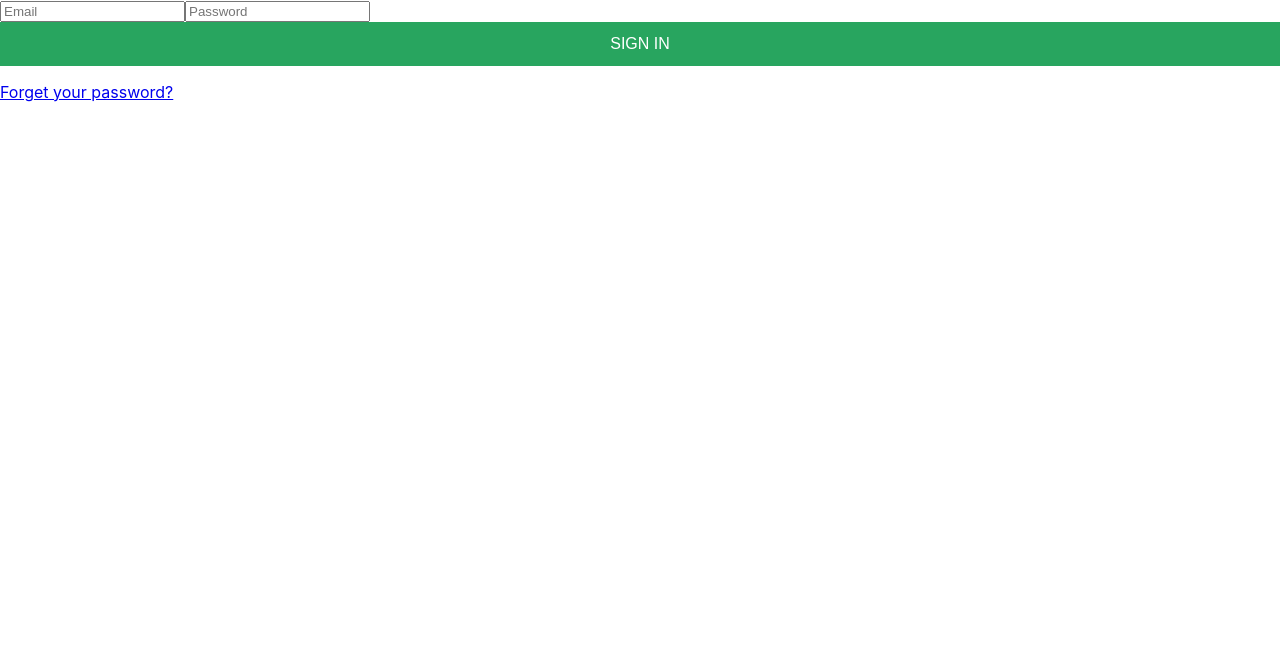
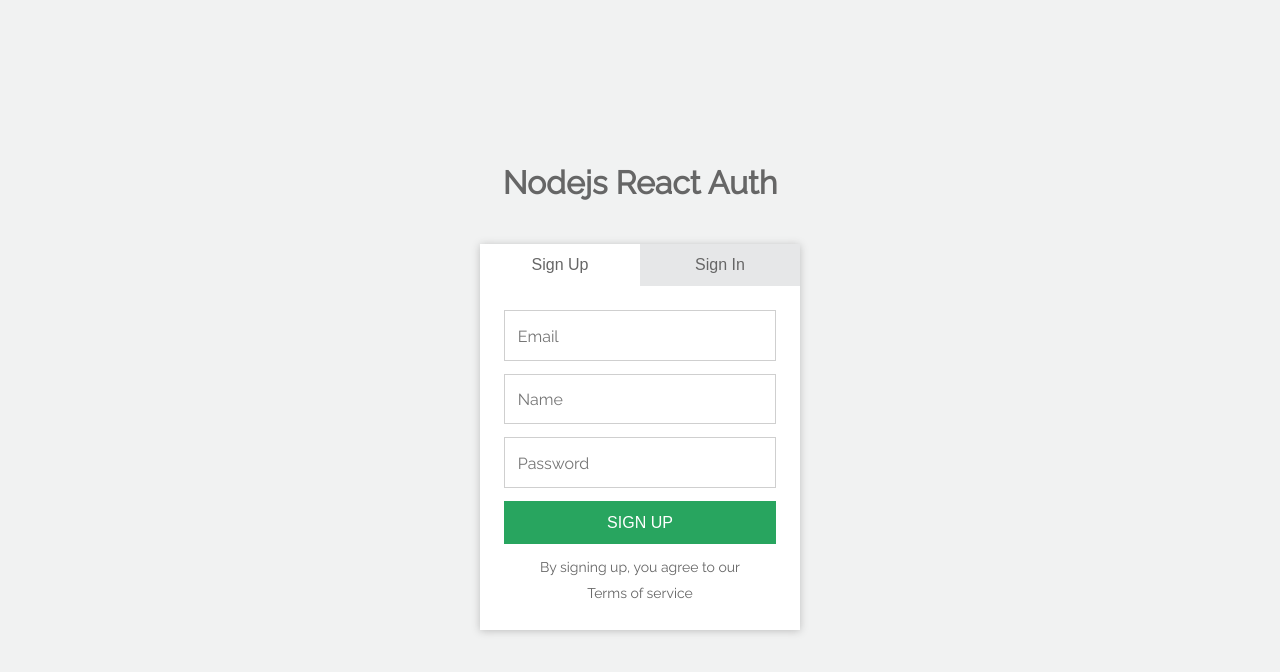
Before and after one commit to adeshpande7206/react-node-auth, a React (Create React App) app: page / in a window 1280 px wide. Shown: the top 672 px of the page. Built offline with nearby package versions, Linux system fonts and the light colour scheme.

Commit message:
add react-router, signup component and styles

```diff
--- a/package.json
+++ b/package.json
@@ -8,6 +8,7 @@
     "@testing-library/user-event": "^12.1.10",
     "react": "^17.0.2",
     "react-dom": "^17.0.2",
+    "react-router-dom": "^5.3.0",
     "react-scripts": "4.0.3",
     "web-vitals": "^1.0.1"
   },
--- a/src/components/App.js
+++ b/src/components/App.js
@@ -1,9 +1,14 @@
-import Signin from "./Auth/Signin";
+import { BrowserRouter as Router, Switch, Route } from "react-router-dom";
+import Auth from "./Auth/Auth";
 
 function App() {
   return (
     <div className="App">
-      <Signin />
+      <Router>
+        <Switch>
+          <Route path="/" exact component={Auth} />
+        </Switch>
+      </Router>
     </div>
   );
 }
--- /dev/null
+++ b/src/components/Auth/Auth.js
@@ -0,0 +1,41 @@
+import { useState } from "react";
+
+import Signin from "./Signin";
+import Signup from "./Signup";
+
+import styles from "./Auth.module.css";
+
+const Auth = () => {
+  const [signupForm, setsignupForm] = useState(true);
+
+  return (
+    <div className={styles.formOuter}>
+      <div className={styles.logoWrapper}>
+        <h1>Nodejs React Auth</h1>
+      </div>
+      <div className={styles.formWrap}>
+        <div className={styles.tabs}>
+          <button
+            className={signupForm ? styles.active : ""}
+            onClick={() => setsignupForm(true)}
+          >
+            Sign Up
+          </button>
+          <button
+            className={!signupForm ? styles.active : ""}
+            onClick={() => setsignupForm(false)}
+          >
+            Sign In
+          </button>
+        </div>
+
+        <div className={styles.tabsContent}>
+          {signupForm && <Signup />}
+          {!signupForm && <Signin />}
+        </div>
+      </div>
+    </div>
+  );
+};
+
+export default Auth;
--- /dev/null
+++ b/src/components/Auth/Signup.js
@@ -0,0 +1,61 @@
+import { useState } from "react";
+
+// CSS Import
+import styles from "./Auth.module.css";
+
+const Signup = () => {
+  const [signupDetails, setSignupDetails] = useState({
+    email: "",
+    name: "",
+    password: "",
+  });
+
+  const handleChange = (e) => {
+    setSignupDetails({ ...signupDetails, [e.target.name]: e.target.value });
+  };
+
+  return (
+    <div id="signup-tab-content" className={styles.active}>
+      <form className={styles.signupForm}>
+        <input
+          name="email"
+          type="email"
+          required
+          className={styles.input}
+          placeholder="Email"
+          value={signupDetails.email}
+          onChange={handleChange}
+        />
+        <input
+          name="name"
+          type="text"
+          required
+          className={styles.input}
+          placeholder="Name"
+          value={signupDetails.name}
+          onChange={handleChange}
+        />
+        <input
+          name="password"
+          type="password"
+          required
+          className={styles.input}
+          placeholder="Password"
+          value={signupDetails.password}
+          onChange={handleChange}
+        />
+        <button type="submit" className={styles.button}>
+          Sign Up
+        </button>
+      </form>
+      <div className={styles.helpText}>
+        <p>By signing up, you agree to our</p>
+        <p>
+          <a href="#/">Terms of service</a>
+        </p>
+      </div>
+    </div>
+  );
+};
+
+export default Signup;
--- a/src/index.css
+++ b/src/index.css
@@ -1,13 +1,38 @@
-body {
+@import url(https://fonts.googleapis.com/css?family=Raleway:400,100,200,300);
+* {
   margin: 0;
-  font-family: -apple-system, BlinkMacSystemFont, 'Segoe UI', 'Roboto', 'Oxygen',
-    'Ubuntu', 'Cantarell', 'Fira Sans', 'Droid Sans', 'Helvetica Neue',
-    sans-serif;
-  -webkit-font-smoothing: antialiased;
-  -moz-osx-font-smoothing: grayscale;
+  padding: 0;
+  box-sizing: border-box;
 }
 
-code {
-  font-family: source-code-pro, Menlo, Monaco, Consolas, 'Courier New',
-    monospace;
+a {
+  text-decoration: none;
 }
+
+input {
+  font: 16px/26px "Raleway", sans-serif;
+}
+
+body {
+  color: #666;
+  background-color: #f1f2f2;
+  font: 16px/26px "Raleway", sans-serif;
+  height: 100vh;
+  display: flex;
+  justify-content: center;
+  align-items: center;
+}
+
+.App {
+  width: 100vw;
+}
+
+.checkLogin {
+  background-color: rgba(0, 0, 0, 1);
+  width: 100%;
+  height: 100vh;
+  position: absolute;
+  top: 0;
+  left: 0;
+  z-index: 500;
+}
```
Also changed, not shown: 1 other file (tests, documents, lock files or other folders).
